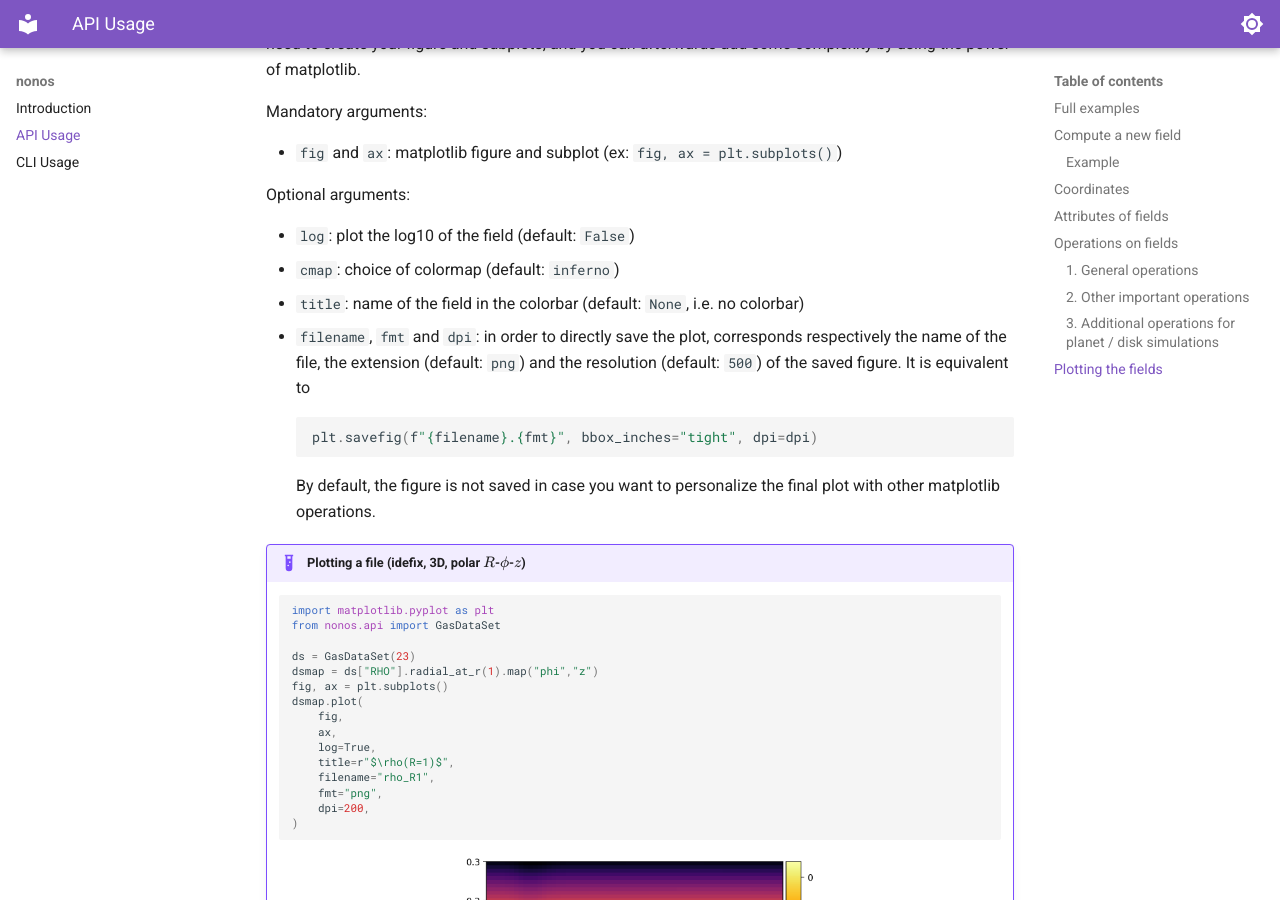
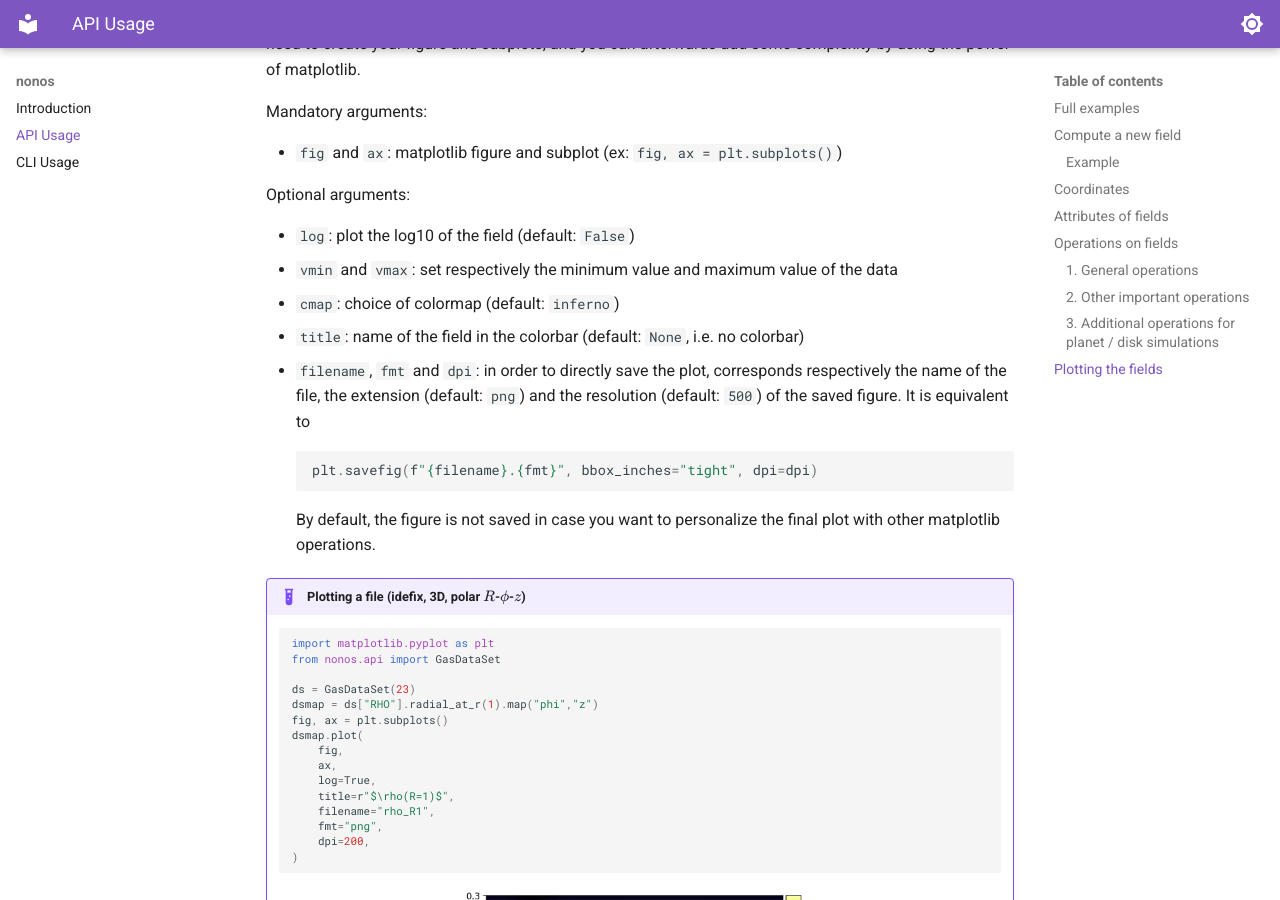
Before and after one commit to volodia99/nonos, an MkDocs documentation site: the page built from docs/api.md, in a window 1280 px wide and 900 px high, scrolled down 6999 px. Built offline with MkDocs 1.6.1 and Material for MkDocs 9.7.7, drawn with Linux system fonts in a browser that asks for light colours.

Commit message:
add vmin/vmax in doc api

```diff
--- a/docs/api.md
+++ b/docs/api.md
@@ -229,6 +229,7 @@
 Optional arguments:
 
 * `log`: plot the log10 of the field (default: `False`)
+* `vmin` and `vmax`: set respectively the minimum value and maximum value of the data
 * `cmap`: choice of colormap (default: `inferno`)
 * `title`: name of the field in the colorbar (default: `None`, i.e. no colorbar)
 * `filename`, `fmt` and `dpi`: in order to directly save the plot, corresponds respectively the name of the file, the extension (default: `png`) and the resolution (default: `500`) of the saved figure. It is equivalent to
```
